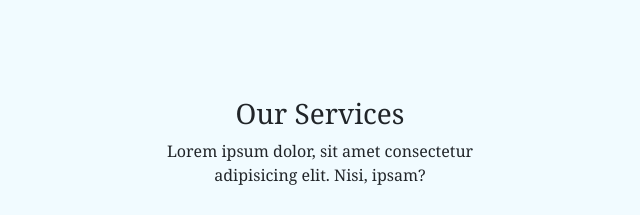
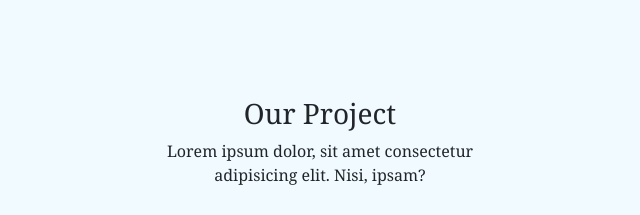
Before and after one commit to sawsatthunaung-creator/sawsawsoeproject1.github.io, a plain HTML site: page index.html in a window 1280 px wide. Shown: the part 1745-1960 px from the top of the page, 320-960 px from the left. Drawn offline with nearby package versions, Linux system fonts and the light colour scheme.

Commit message:
Update index.html

```diff
--- a/index.html
+++ b/index.html
@@ -26,10 +26,10 @@
                         <a class="nav-link active" aria-current="page" href="index.html">Home</a>
                     </li>
                     <li class="nav-item">
-                        <a class="nav-link active" aria-current="page" href="about us.html">About</a>
+                        <a class="nav-link active" aria-current="page" href="#about">About</a>
                     </li>
                     <li class="nav-item">
-                        <a class="nav-link active" aria-current="page" href="service.html">Service</a>
+                        <a class="nav-link active" aria-current="page" href="#service">Service</a>
                     </li>
                     <li class="nav-item">
                         <a class="nav-link active" aria-current="page" href="#portfolio">Portfolio</a>
@@ -170,7 +170,7 @@
         <div class="container">
             <div class="row">
                 <div class="col-md-4 m-auto text-center">
-                    <h3>Our Services</h3>
+                    <h3>Our Project</h3>
                     <p>Lorem ipsum dolor, sit amet consectetur adipisicing elit. Nisi, ipsam?</p>
                 </div>
             </div>
@@ -313,4 +313,5 @@
     <script src="./js/bootstrap.bundle.min.js"></script>
 </body>
 
+
 </html>
```
